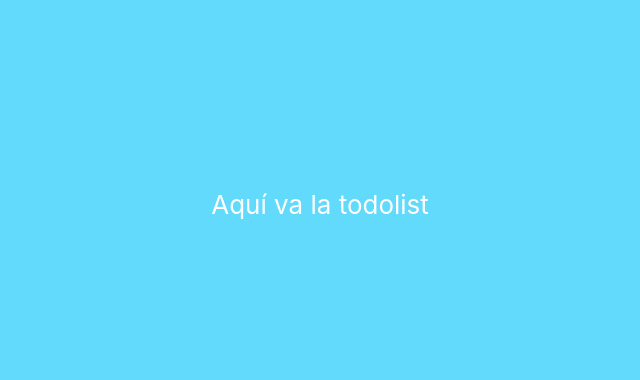
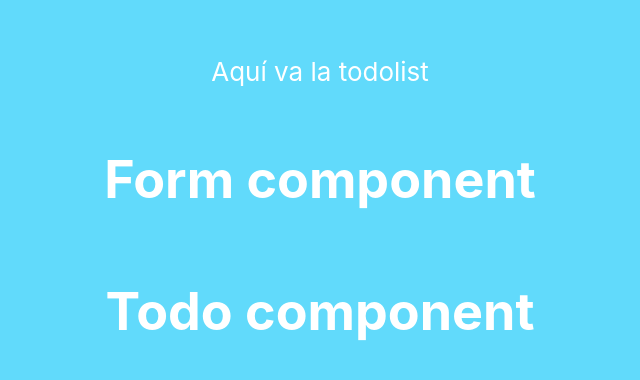
Before and after one commit to lorenamateo90/toDoList, a React (Create React App) app in the folder todolist/: page / in a window 1280 px wide. Shown: the part 196-576 px from the top of the page, without its empty margins (320-960 px from the left). Built offline with nearby package versions, Linux system fonts and the light colour scheme.

Commit message:
add the state into form

```diff
--- a/todolist/src/App.js
+++ b/todolist/src/App.js
@@ -1,5 +1,6 @@
 import React from 'react';
 import './App.css';
+import Form from './components/Form';
 
 const  App = () => {
 
@@ -9,6 +10,7 @@ const  App = () => {
         <p>
           Aquí va la todolist
         </p>
+        <Form/>
       </div>
     </div>
   );
--- a/todolist/src/components/Form.js
+++ b/todolist/src/components/Form.js
@@ -1,9 +1,19 @@
-import React from 'react'
+import React, {useState}  from 'react'
+import Todo from './Todo'
 
 
 const Form = () => {
+    const [todos, setTodos] = useState([
+        {todo: 'todo 1'},
+        {todo: 'todo 2'},
+        {todo: 'todo 3'}
+    ])
+
     return (
+        <>
         <h1>Form component</h1>
+        <Todo />
+    </>
     )
 }
 
```
